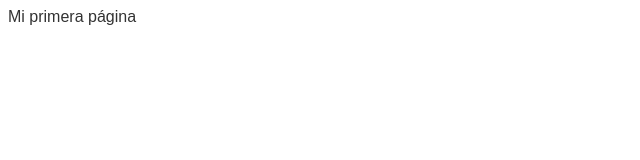
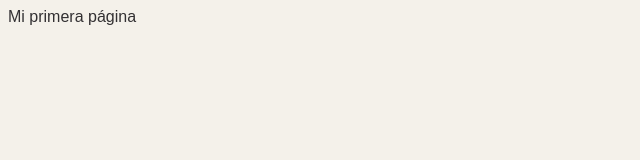
Before and after one commit to Axel120beep/DesarrolloWeb, a plain HTML site: page index.html in a window 1280 px wide. Shown: the whole page, without its empty margins (0-640 px from the left). Drawn offline with Linux system fonts and the light colour scheme.

Commit message:
cambié color

```diff
--- a/style.css
+++ b/style.css
@@ -1,7 +1,7 @@
 body {
     font-family: sans-serif;
-    background: #f4flea;
+    background: #f4f1ea;
 }
 hl {
-    color: #333333;
+    color: #333133;
 }
```
